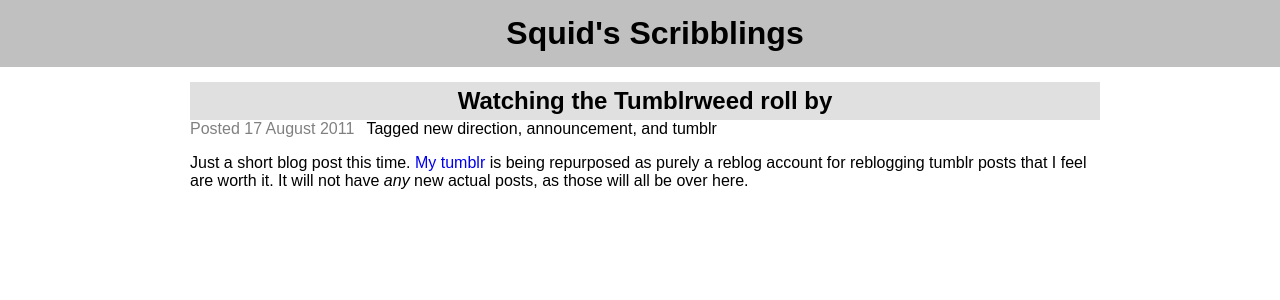
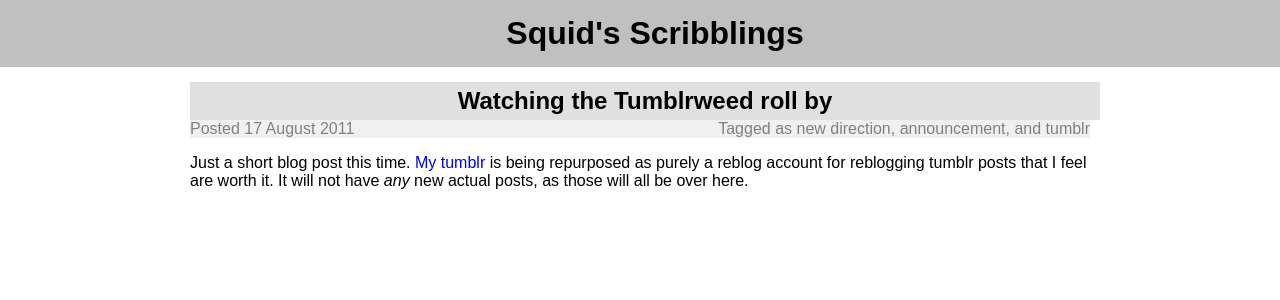
Before and after one commit to rjgraffham/psquid.net, a Jekyll site: the page built from _posts/2011-08-17-watching-the-tumblrweed-roll-by.markdown, in a window 1280 px wide. Shown: the top 300 px of the page. Built offline with Jekyll 4.4.1, drawn with Linux system fonts in a browser that asks for light colours.

Commit message:
And some fancy metadata styling.

```diff
--- a/_layouts/post.html
+++ b/_layouts/post.html
@@ -14,7 +14,7 @@
                 <h2>{{ page.title }}</h2>
 		<section class="post-meta">
                     <span class="date">Posted {{ page.date | date_to_long_string }}</span>
-                    <span class="tags">Tagged {{ page.tags | array_to_sentence_string }}</span>
+                    <span class="tags">Tagged as {{ page.tags | array_to_sentence_string }}</span>
                 </section>
             </header>
             {{ content }}
--- a/css/clean_ink.css
+++ b/css/clean_ink.css
@@ -41,5 +41,21 @@ h2 {
 
 .date {
   padding-right: 8px;
+}
+
+.date, .tags {
   color: rgb(128, 128, 128);
 }
+
+.post-meta {
+  background: rgb(240, 240, 240);
+  overflow: auto;
+}
+
+.post-meta .date {
+  float: left;
+}
+
+.post-meta .tags {
+  float: right
+}
```
